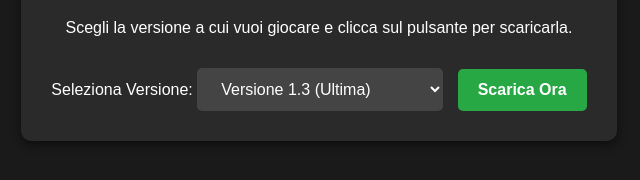
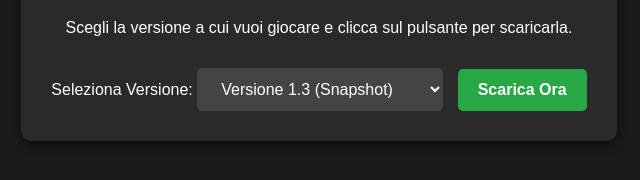
Before and after one commit to MPMatics12/Gioco-catch-the-ghost, a plain HTML site: page index.html in a window 1280 px wide. Shown: the part 150-330 px from the top of the page, 321-961 px from the left. Drawn offline with Linux system fonts and the light colour scheme.

Commit message:
Add files via upload

```diff
--- a/index.html
+++ b/index.html
@@ -22,7 +22,7 @@
         <!-- Menu di selezione della versione aggiornato -->
         <label for="versionSelect">Seleziona Versione:</label>
         <select id="versionSelect">
-            <option value="https://github.com/MPMatics12/Gioco-catch-the-ghost/releases/download/C/Catch.the.ghost.v1.3.zip">Versione 1.3 (Ultima)</option>
+            <option value="https://github.com/MPMatics12/Gioco-catch-the-ghost/releases/download/C/Catch.the.ghost.v1.3.zip">Versione 1.3 (Snapshot)</option>
             <option value="https://github.com/MPMatics12/Gioco-catch-the-ghost/releases/download/C/Catch.the.ghost.v1.2.zip">Versione 1.2 (Precedente)</option>
             <option value="https://github.com/MPMatics12/Gioco-catch-the-ghost/releases/download/C/Catch.the.ghost.v1.1.zip">Versione 1.1 (Precedente)</option>
             <option value="https://github.com/MPMatics12/Gioco-catch-the-ghost/releases/download/C/Catch.the.ghost.v1.0.zip">Versione 1.0 (Precedente)</option>
```
